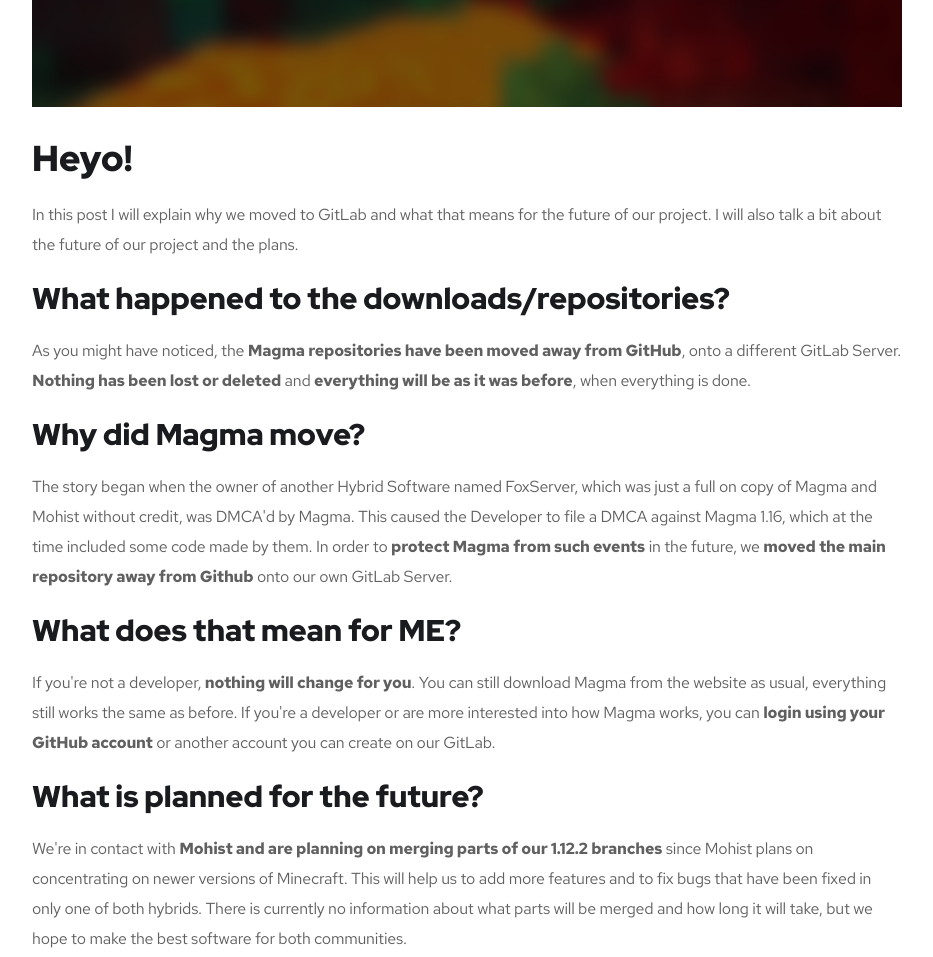
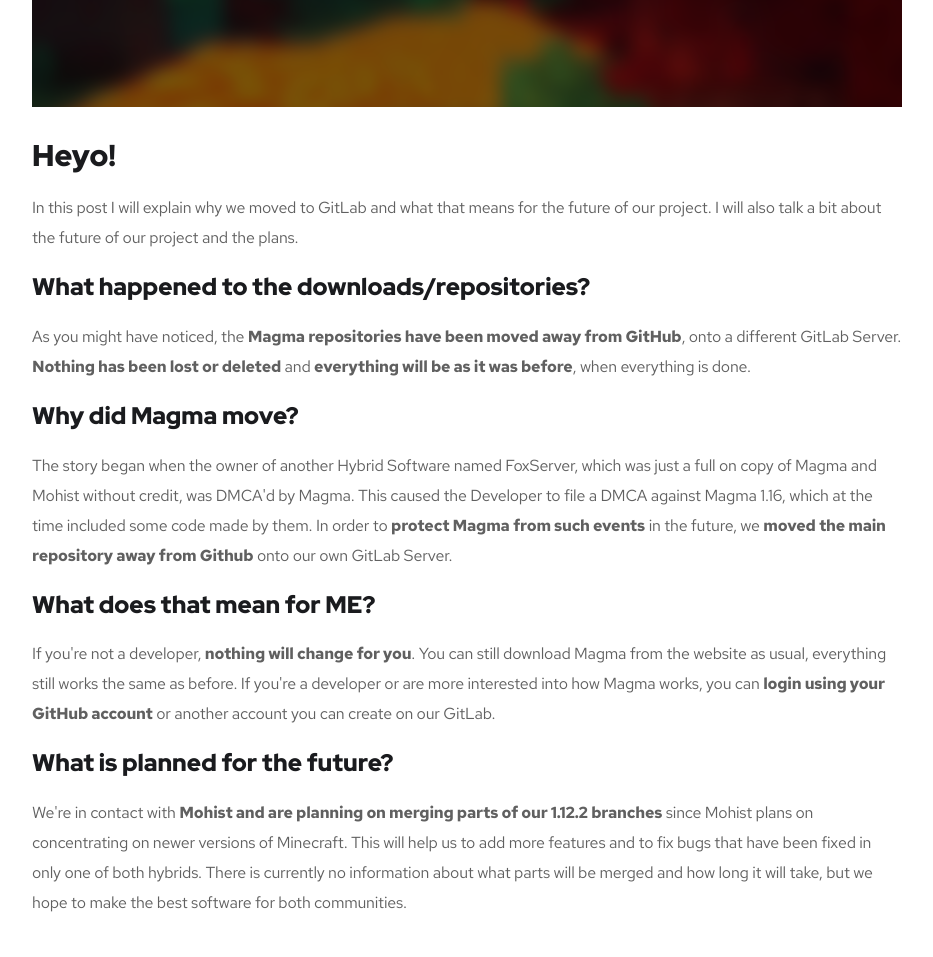
Before and after one commit to magmafoundation/Magma-Blog, an Eleventy site: page src/blog/2022-04-30-why-we-moved-to-gitlab.md in a window 1280 px wide. Shown: the part 1220-2177 px from the top of the page, without its empty margins (23-956 px from the left). Built offline with nearby package versions, Linux system fonts and the light colour scheme; Eleventy itself is replaced by a stand-in of ours; files that its build step writes are made by us from their sources.

Commit message:
Update Blog “2022-04-30-why-we-moved-to-gitlab”

```diff
--- a/src/blog/2022-04-30-why-we-moved-to-gitlab.md
+++ b/src/blog/2022-04-30-why-we-moved-to-gitlab.md
@@ -12,19 +12,24 @@
 thumbnailAlt: image caption
 description: Why we moved to GitLab
 ---
-## Heyo!
+### Heyo!
+
 In this post I will explain why we moved to GitLab and what that means for the future of our project. I will also talk a bit about the future of our project and the plans.
 
-### What happened to the downloads/repositories?
+#### What happened to the downloads/repositories?
+
 As you might have noticed, the **Magma repositories have been moved away from GitHub**, onto a different GitLab Server.
 **Nothing has been lost or deleted** and **everything will be as it was before**, when everything is done.
 
-### Why did Magma move?
+#### Why did Magma move?
+
 The story began when the owner of another Hybrid Software named FoxServer, which was just a full on copy of Magma and Mohist without credit, was DMCA'd by Magma. This caused the Developer to file a DMCA against Magma 1.16, which at the time included some code made by them. In order to **protect Magma from such events** in the future, we **moved the main repository away from Github** onto our own GitLab Server.
 
-### What does that mean for ME?
+#### What does that mean for ME?
+
 If you're not a developer, **nothing will change for you**. You can still download Magma from the website as usual, everything still works the same as before. If you're a developer or are more interested into how Magma works, you can **login using your GitHub account** or another account you can create on our GitLab.
 
-### What is planned for the future?
+#### What is planned for the future?
+
 We're in contact with **Mohist and are planning on merging parts of our 1.12.2 branches** since Mohist plans on concentrating on newer versions of Minecraft. This will help us to add more features and to fix bugs that have been fixed in only one of both hybrids.
 There is currently no information about what parts will be merged and how long it will take, but we hope to make the best software for both communities.
```
